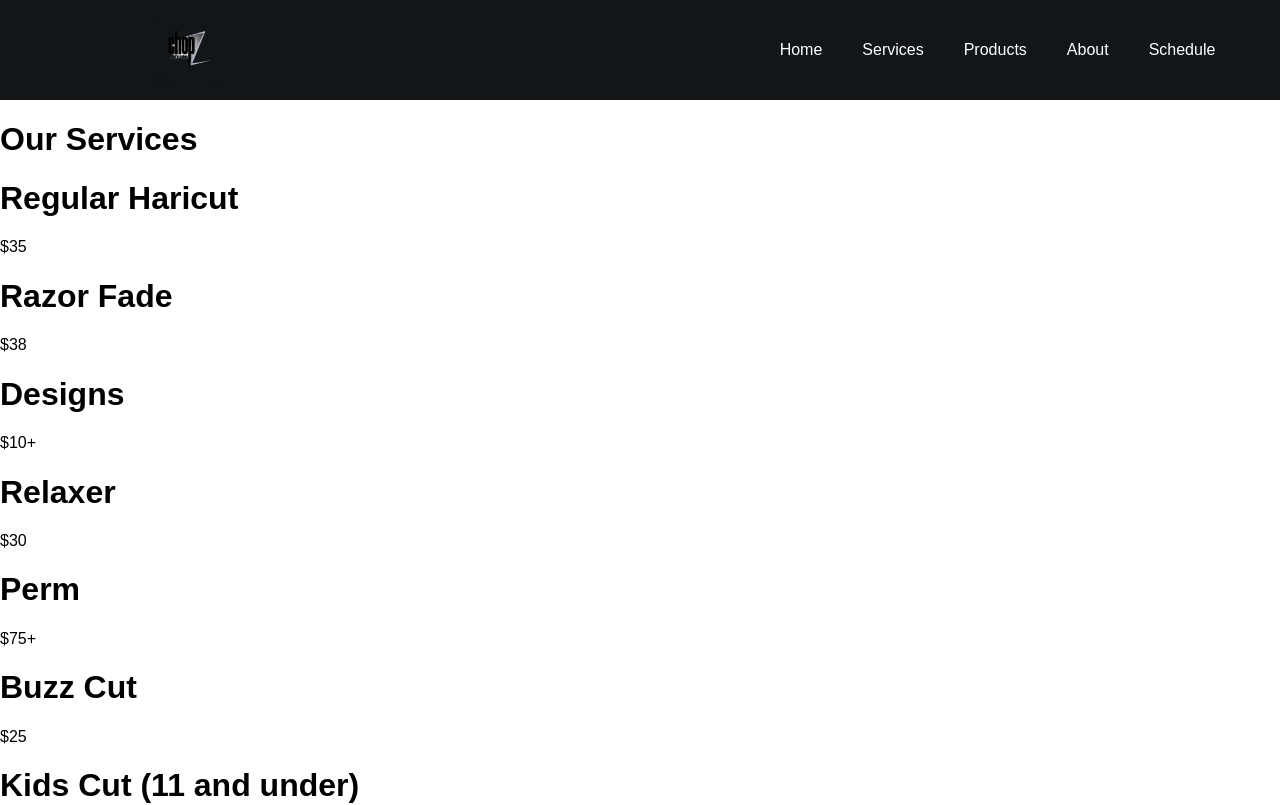
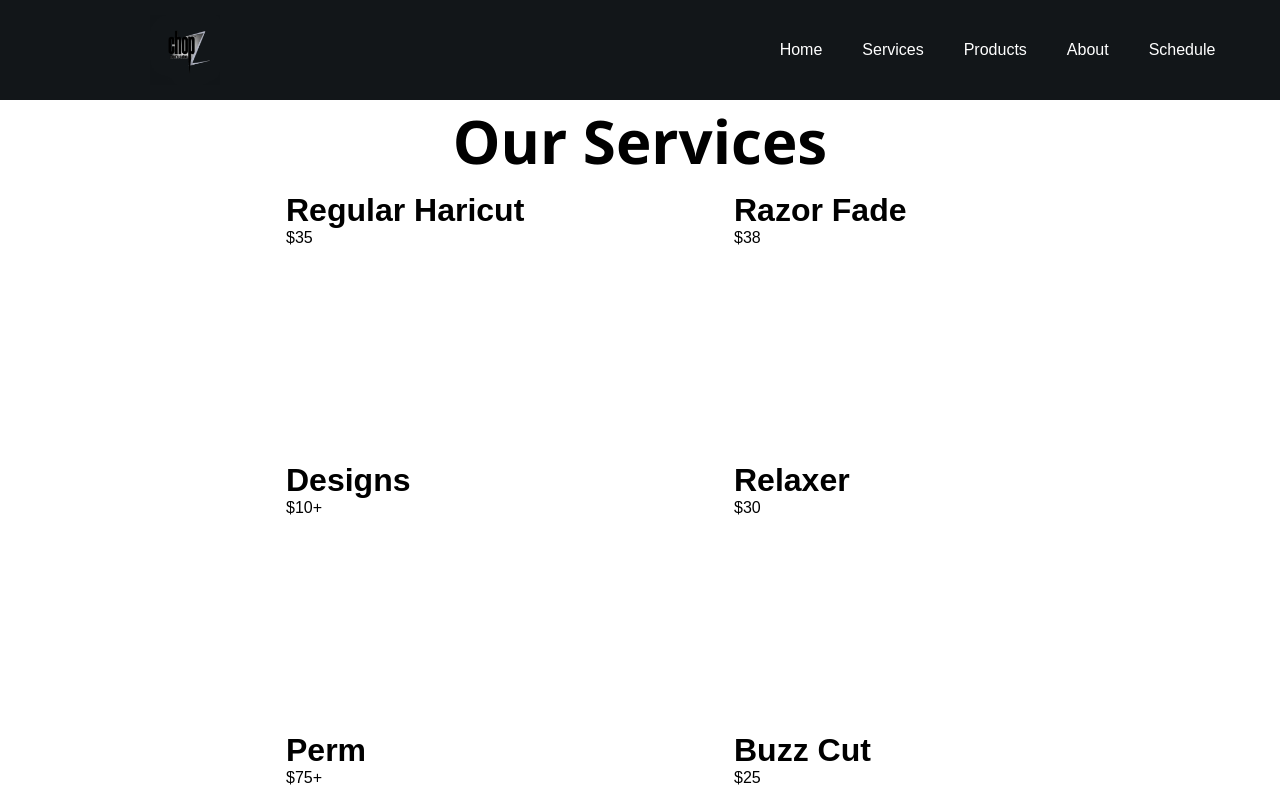
Before and after one commit to pdavisDU/Chopz-react-site, a React (Create React App) app: page /services in a window 1280 px wide. Shown: the top 805 px of the page. Built offline with nearby package versions, Linux system fonts and the light colour scheme.

Commit message:
adding css to the services page

```diff
--- a/src/App.css
+++ b/src/App.css
@@ -1,3 +1,4 @@
+* {padding: 0px; margin: 0px}
 .App {
   width: 100%;
   height: auto;
--- a/src/pages/Services.js
+++ b/src/pages/Services.js
@@ -1,6 +1,7 @@
 import React from "react";
 import { MenuList } from "../helpers/ServiceList";
 import MenuItem from "../components/MenuItem";
+import "../styles/Services.css";
 function Menu() {
   return (
     <div className="menu">
--- /dev/null
+++ b/src/styles/Services.css
@@ -0,0 +1,68 @@
+.menu {
+  width: 100%;
+  height: auto;
+  display: flex;
+  justify-content: center;
+  align-items: center;
+  flex-direction: column;
+}
+.menu .menuTitle {
+  font-family:'Segoe UI', Tahoma, Geneva, Verdana, sans-serif;
+  font-size: 60px;
+}
+
+.menuList {
+  width: 70vw;
+  height: auto;
+  display: grid;
+  grid-template-columns: 1fr 1fr 1fr;
+  place-items: center;
+}
+
+/* MENU ITEM STYLING */
+
+/* .menuItem:before {
+  content: '';
+    position: absolute;
+    left: 15px;
+    right: 15px;
+    display: block;
+    height: 1px;
+    background: #0a0a0a;
+} */
+
+
+.menuItem {
+  border-radius: 6px;
+  width: 300px;
+  height: 250px;
+  margin: 10px;
+}
+
+
+.menuItem div {
+  border-top-left-radius: 15px;
+  border-top-right-radius: 15px;
+  width: 100%;
+  height: 200px;
+  background-position: center;
+  background-repeat: no-repeat;
+  background-size: cover;
+}
+
+.menuItem h1,
+.menuItem p {
+  margin-left: 20px;
+}
+
+@media only screen and (max-width: 1300px) {
+  .menuList {
+    grid-template-columns: 1fr 1fr;
+  }
+}
+
+@media only screen and (max-width: 800px) {
+  .menuList {
+    grid-template-columns: 1fr;
+  }
+}
```
